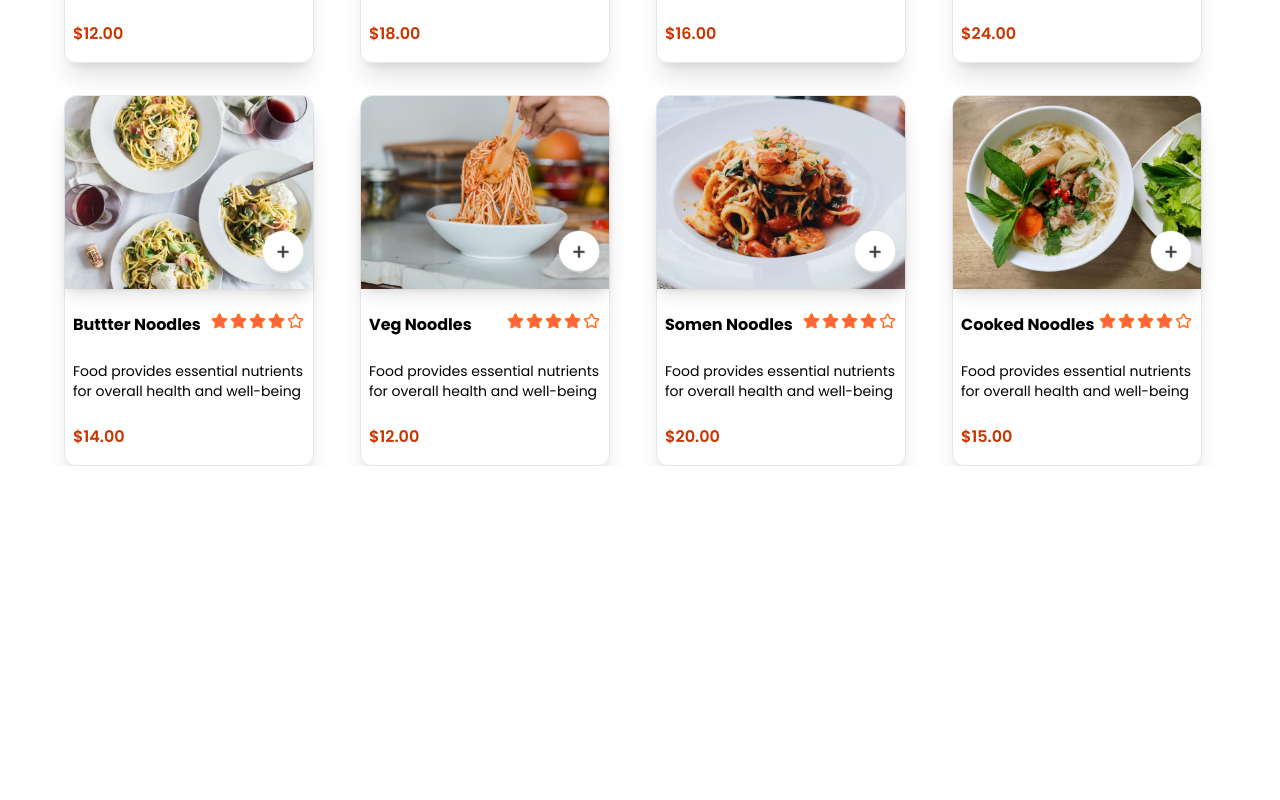
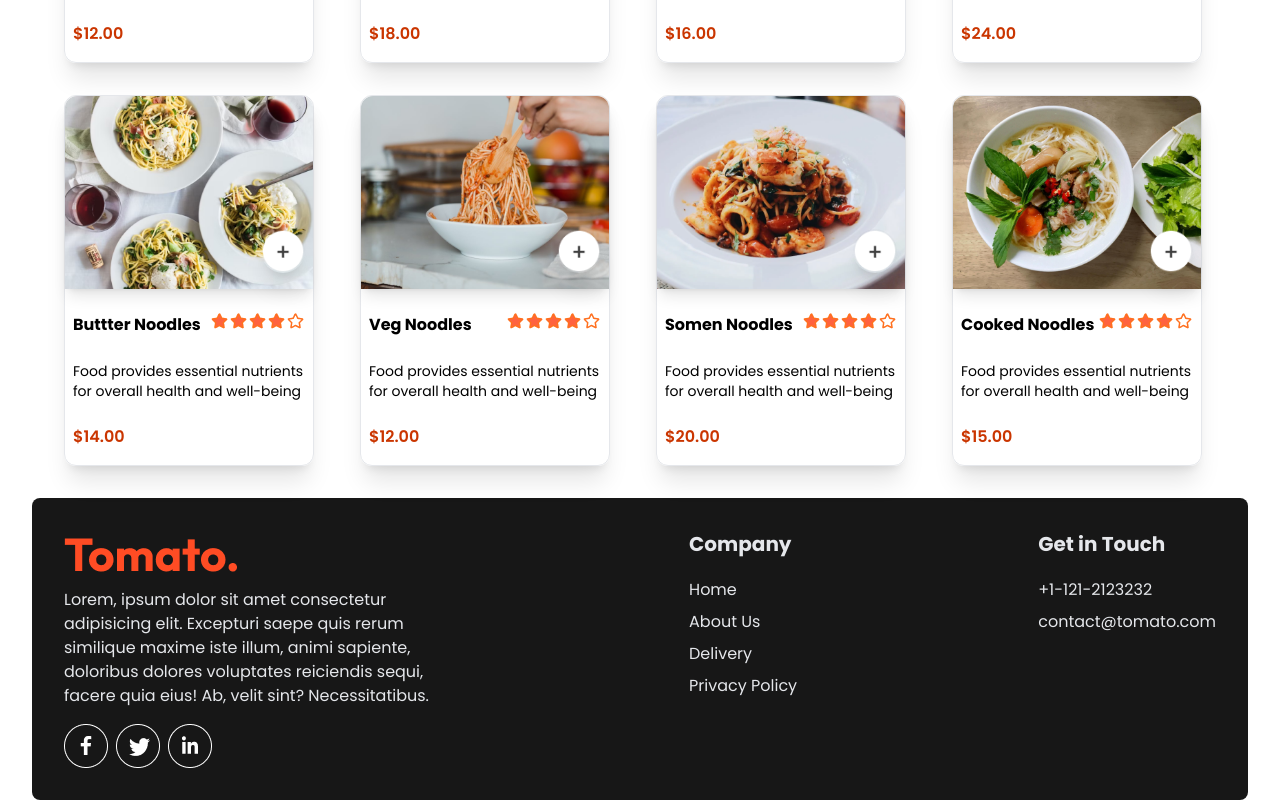
Before and after one commit to Prateek-ind/Food-delivery-App, a React (Vite) app: page / in a window 1280 px wide. Shown: the part 3895-4695 px from the top of the page. Before the commit the page ends 4361 px from the top, so only its background shows below. Built offline with nearby package versions, Linux system fonts and the light colour scheme.

Commit message:
add Footer component

```diff
--- /dev/null
+++ b/src/components/pages/Footer.jsx
@@ -0,0 +1,43 @@
+import React from "react";
+import { assets } from "../../../assets/frontend_assets/assets";
+
+const Footer = () => {
+  return (
+    <footer className="bg-neutral-900 text-gray-200 p-8 mt-8 max-w-7xl mx-auto px-4 sm:px-6 lg:px-8 rounded-lg">
+      <div className="w-full flex justify-between">
+        <div className="max-w-sm">
+          <img src={assets.logo} className="py-2" alt="" />
+          <p className="py-2">
+            Lorem, ipsum dolor sit amet consectetur adipisicing elit. Excepturi
+            saepe quis rerum similique maxime iste illum, animi sapiente,
+            doloribus dolores voluptates reiciendis sequi, facere quia eius! Ab,
+            velit sint? Necessitatibus.
+          </p>
+          <div className="flex gap-2 mt-2">
+            <img src={assets.facebook_icon} alt="" />
+            <img src={assets.twitter_icon} alt="" />
+            <img src={assets.linkedin_icon} alt="" />
+          </div>
+        </div>
+        <div>
+          <h3 className="text-xl font-bold">Company</h3>
+          <ul className="py-4">
+            <li className="py-1">Home</li>
+            <li className="py-1">About Us</li>
+            <li className="py-1">Delivery</li>
+            <li className="py-1">Privacy Policy</li>
+          </ul>
+        </div>
+        <div>
+          <h3 className="text-xl font-bold">Get in Touch</h3>
+          <ul className="py-4">
+            <li className="py-1">+1-121-2123232</li>
+            <li className="py-1">contact@tomato.com</li>
+          </ul>
+        </div>
+      </div>
+    </footer>
+  );
+};
+
+export default Footer;
--- a/src/components/pages/Home.jsx
+++ b/src/components/pages/Home.jsx
@@ -4,6 +4,7 @@ import Button from "../Button";
 import ExploreMenu from "./ExploreMenu";
 import Header from "../Header";
 import FoodDisplay from "./FoodDisplay";
+import Footer from "./Footer";
 
 const Home = () => {
   const [category, setCategory] = useState("All");
@@ -15,6 +16,7 @@ const Home = () => {
 
       <ExploreMenu category={category} setCategory={setCategory} />
       <FoodDisplay category={category}/>
+      <Footer/>
     </div>
   );
 };
```
